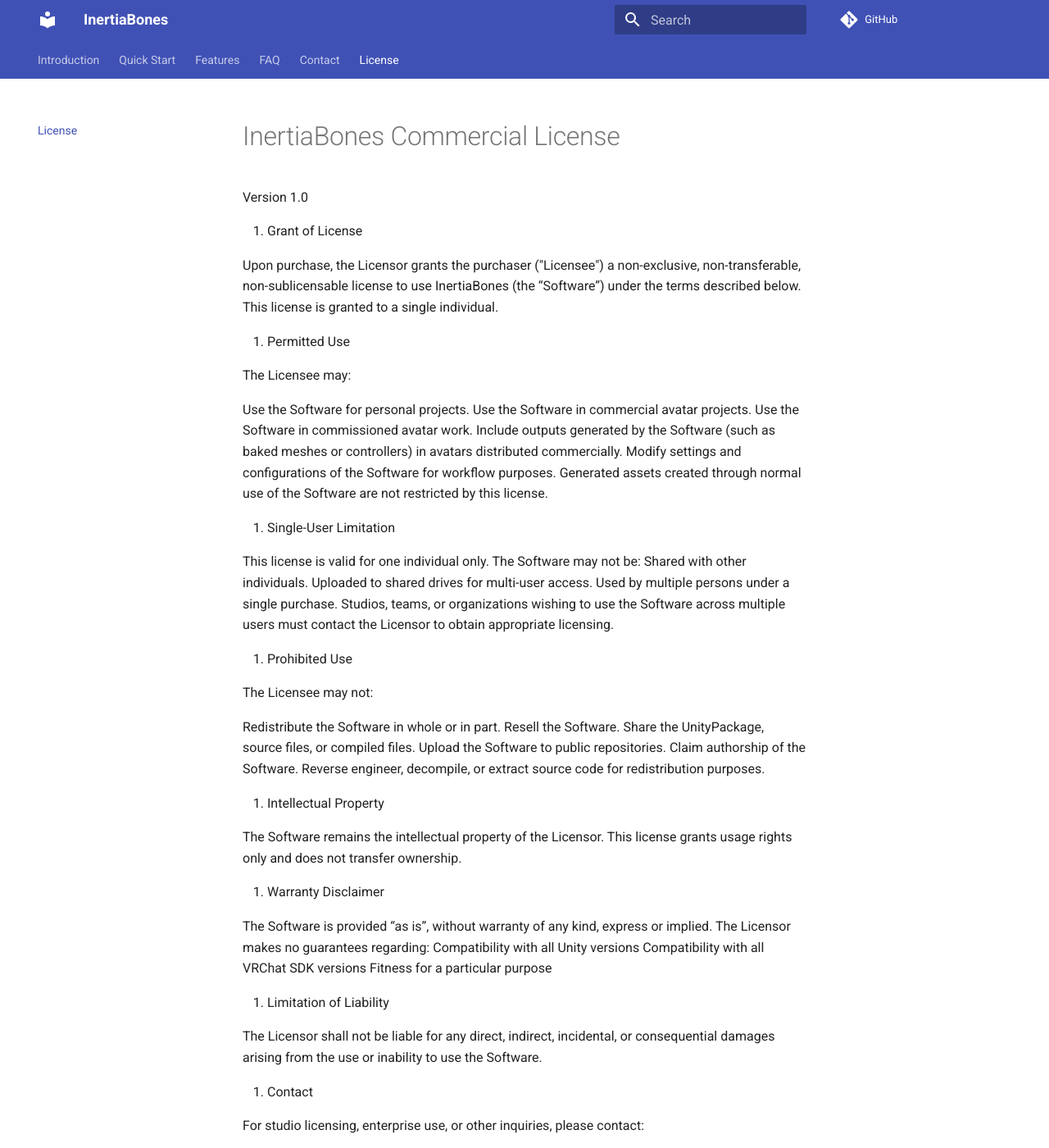
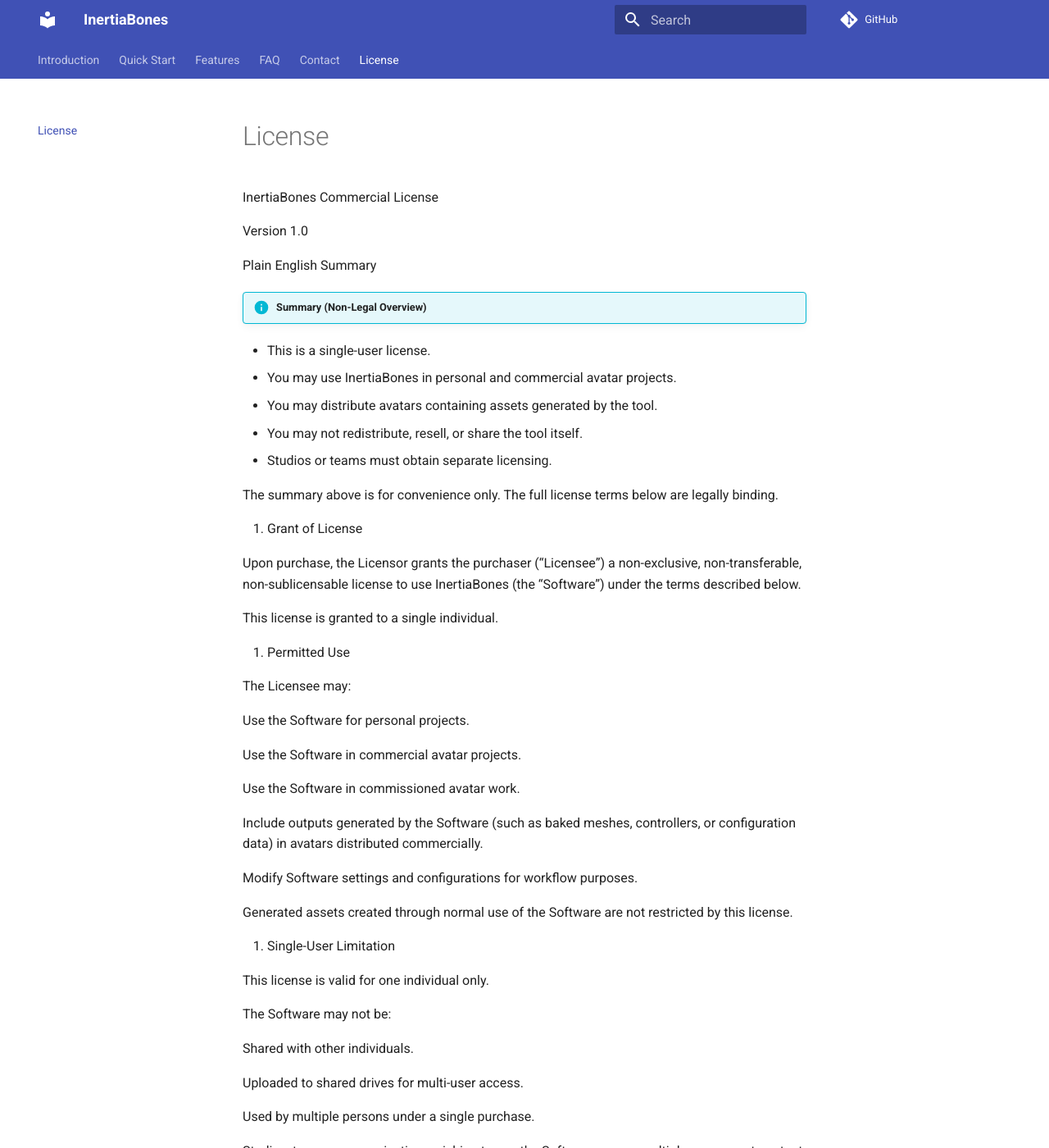
Before and after one commit to fammerino/InertiaBones-docs, an MkDocs documentation site: the page built from docs/license.md, in a window 1280 px wide and 1400 px high. Shown: the whole window at 82% size. Built offline with MkDocs 1.6.1 and Material for MkDocs 9.7.7, drawn with Linux system fonts in a browser that asks for light colours; comment, search, counter and statistics services are not loaded; some of the changed text lies outside the part shown.

Commit message:
License formatting

```diff
--- a/docs/license.md
+++ b/docs/license.md
@@ -1,10 +1,22 @@
-# InertiaBones Commercial License
+InertiaBones Commercial License
 
 Version 1.0
 
+Plain English Summary
+
+!!! info "Summary (Non-Legal Overview)"
+- This is a single-user license.
+- You may use InertiaBones in personal and commercial avatar projects.
+- You may distribute avatars containing assets generated by the tool.
+- You may not redistribute, resell, or share the tool itself.
+- Studios or teams must obtain separate licensing.
+
+The summary above is for convenience only. The full license terms below are legally binding.
+
 1. Grant of License
 
-Upon purchase, the Licensor grants the purchaser ("Licensee") a non-exclusive, non-transferable, non-sublicensable license to use InertiaBones (the “Software”) under the terms described below.
+Upon purchase, the Licensor grants the purchaser (“Licensee”) a non-exclusive, non-transferable, non-sublicensable license to use InertiaBones (the “Software”) under the terms described below.
+
 This license is granted to a single individual.
 
 2. Permitted Use
@@ -12,19 +24,29 @@ This license is granted to a single individual.
 The Licensee may:
 
 Use the Software for personal projects.
+
 Use the Software in commercial avatar projects.
+
 Use the Software in commissioned avatar work.
-Include outputs generated by the Software (such as baked meshes or controllers) in avatars distributed commercially.
-Modify settings and configurations of the Software for workflow purposes.
+
+Include outputs generated by the Software (such as baked meshes, controllers, or configuration data) in avatars distributed commercially.
+
+Modify Software settings and configurations for workflow purposes.
+
 Generated assets created through normal use of the Software are not restricted by this license.
 
 3. Single-User Limitation
 
 This license is valid for one individual only.
+
 The Software may not be:
+
 Shared with other individuals.
+
 Uploaded to shared drives for multi-user access.
+
 Used by multiple persons under a single purchase.
+
 Studios, teams, or organizations wishing to use the Software across multiple users must contact the Licensor to obtain appropriate licensing.
 
 4. Prohibited Use
```
Also changed, not shown: other parts of docs/license.md (+15 -3 lines).
